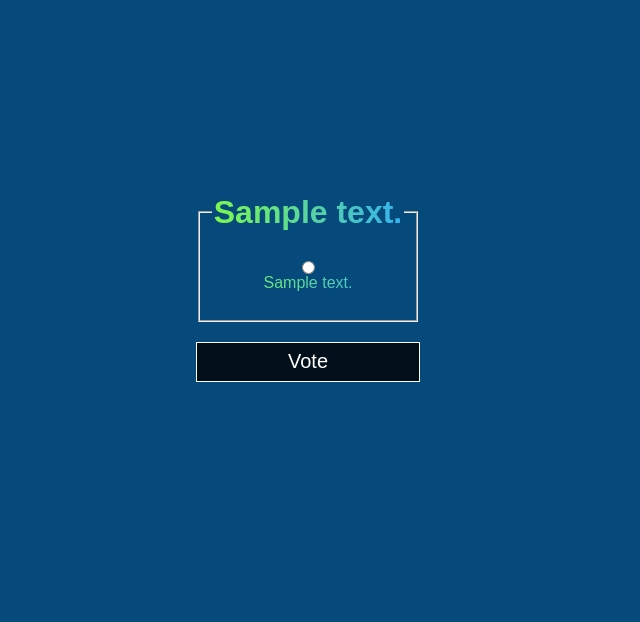
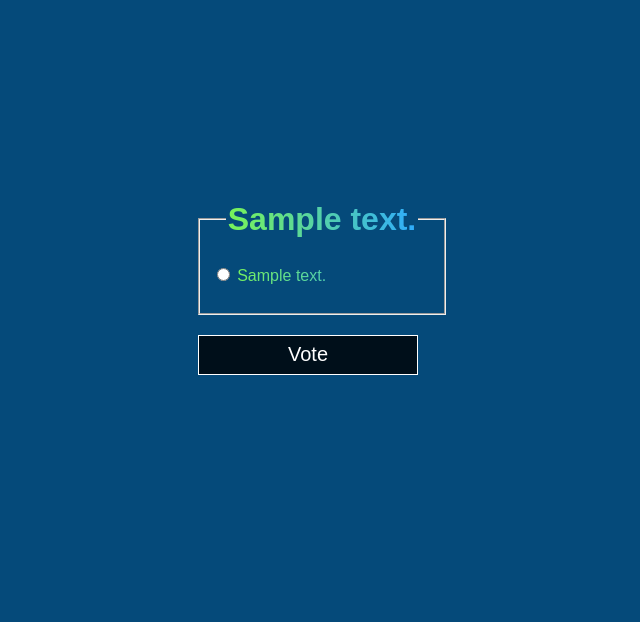
Before and after one commit to Monkey8596/Django, a Django app: template premiosplatziapp/polls/templates/polls/detail.html in a window 1280 px wide. Shown: the part 131-753 px from the top of the page, without its empty margins (332-972 px from the left). Run offline with Django 4.2, Linux system fonts and the light colour scheme; the template is opened without the code that fills it: most values are stand-ins (such as "Sample title", 1, 10 or a date in 2020).

Commit message:
Detail/Result style

```diff
--- a/premiosplatziapp/polls/static/polls/detail.css
+++ b/premiosplatziapp/polls/static/polls/detail.css
@@ -18,14 +18,26 @@
     text-align: center;
 }
 
-fieldset{
+label {
+    display: block;
+    text-align: left;
+    margin-right: 10px;
+    display: inline-block;
+}
+
+
+fieldset {
     display: flex;
-    align-items: center;
+    align-items: flex-start;
     justify-content: center;
     flex-direction: column;
+    margin: 0 auto;
+    width: 100%;
 }
 
-input[type = 'submit' ]{
+
+input[type='submit' ]{
+    align-self: flex-start;
     width: 100%;
     height: 40px;
     margin-top: 20px;
--- a/premiosplatziapp/polls/templates/polls/detail.html
+++ b/premiosplatziapp/polls/templates/polls/detail.html
@@ -19,6 +19,7 @@
                 <p><strong> {{ error_message }} </strong></p>
             {% endif %}
             {% for choice in question.choice_set.all %}
+            <label for="choice{{ forloop.counter }}">
                 <input
                 type="radio"
                 name='choice'
@@ -28,6 +29,7 @@
                 <label for="choice {{ forloop.counter }} ">
                     {{ choice.choice_text }}
                 </label>
+            </label>
                 <br>
             {% endfor %}
         </fieldset>
```
Also changed, not shown: premiosplatziapp/polls/templates/polls/results.html (+15 -0 lines).
